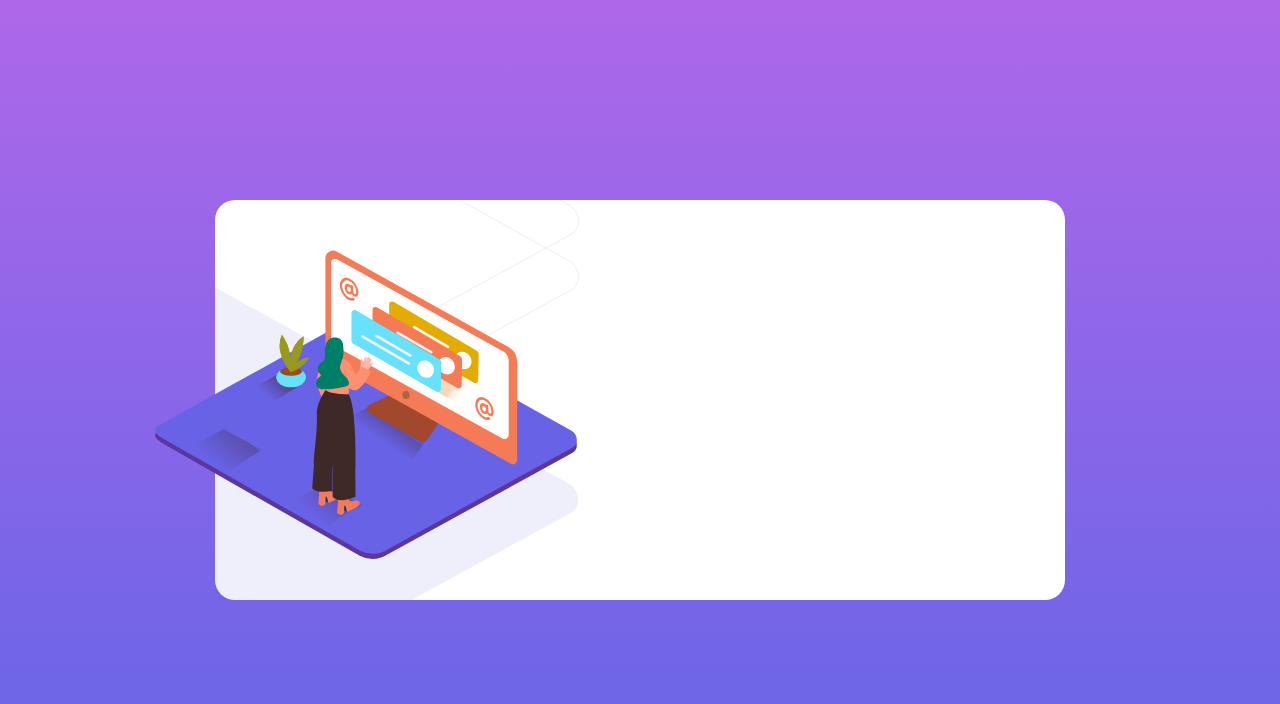
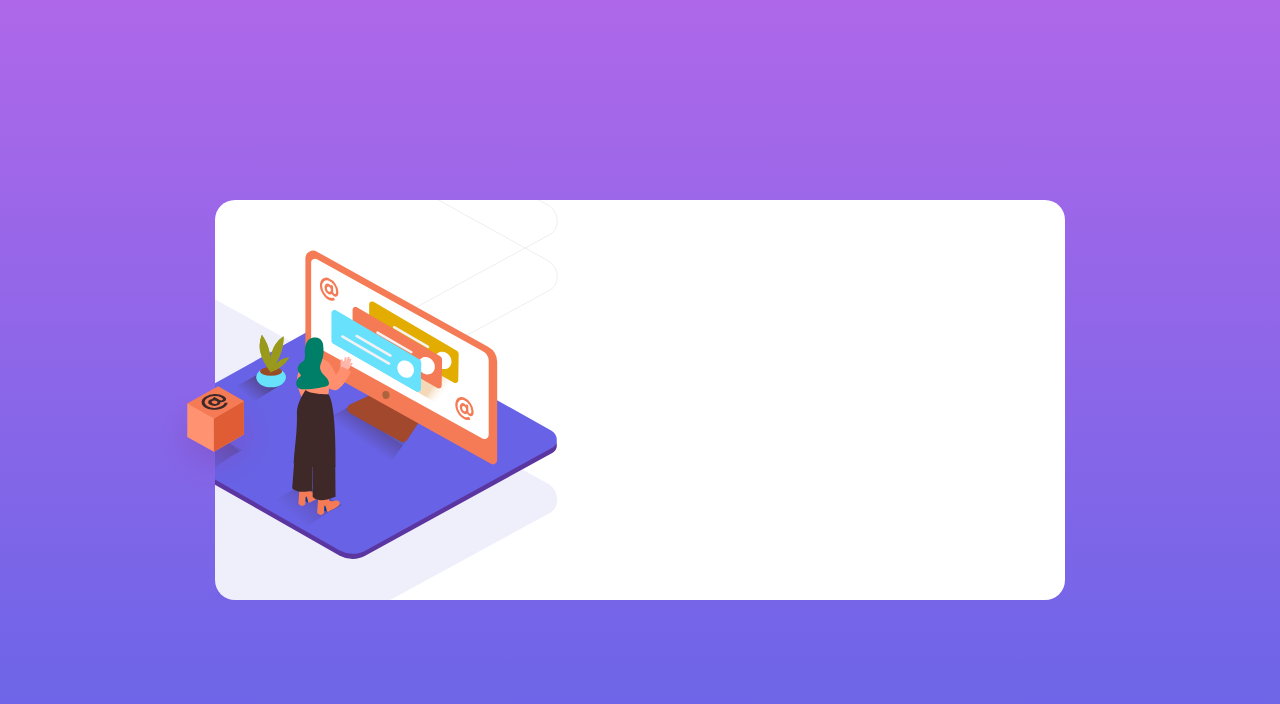
Before and after one commit to yustinayasin/frontendmentor, a plain HTML site: page Day 1 - FAQ accordion card/index.html in a window 1280 px wide. Drawn offline with Linux system fonts and the light colour scheme.

Commit message:
menambahkan cube

```diff
--- a/Day 1 - FAQ accordion card/index.html
+++ b/Day 1 - FAQ accordion card/index.html
@@ -20,9 +20,9 @@
 
   <div class="container">
     <div class="background">
-      <img src="../images/illustration-woman-online-desktop.svg">
+      <img class="woman" src="../images/illustration-woman-online-desktop.svg">
     </div>
-    <div class="cube"></div>
+    <img class="cube" src="../images/illustration-box-desktop.svg">
     <div class="faq"></div>
   </div>
   <!-- How many team members can I invite?
--- a/Day 1 - FAQ accordion card/style.css
+++ b/Day 1 - FAQ accordion card/style.css
@@ -1,6 +1,7 @@
 body {
     margin: 0;
     padding: 0;
+    /* pas engga dispesifikasi heightnya berapa bg color ga keluar karena emang default valuenya 0 jadi mana bisa kelihatan */
     height: 100vh;
     background-image: -webkit-linear-gradient(hsl(273, 75%, 66%), hsl(240, 73%, 65%));
 }
@@ -18,29 +19,35 @@ body {
     background-color: white;
     display: grid;
     grid-template-areas: 'canvas faq';
-    grid-template-columns: 1.5fr 2fr;
+    grid-template-columns: 1.35fr 2fr;
 }
 
 .background {
     grid-area: canvas;
-    position: relative;
     background-image: url(../images/bg-pattern-desktop.svg);
     background-repeat: no-repeat;
     background-size: 750px 700px;
     background-position: right -200px;
+    overflow: hidden;
+    position: relative;
 }
 
 /* gimana caranya biar sama kek ukuran kek background */
-.background img {
+.background .woman {
     width: 422px;
     height: 309px;
+    /* pas pake absolute jadi keluar tapi pas pake relative enggak ternyata itu pengaruh dari cube */
     position: absolute;
     top: 50px;
-    left: -60px;
+    left: -80px;
 }
 
-.cube {
+.container .cube {
     position: absolute;
+    width: 121px;
+    height: 114px;
+    top: 185px;
+    left: -60px;
 }
 
 .faq {
```
